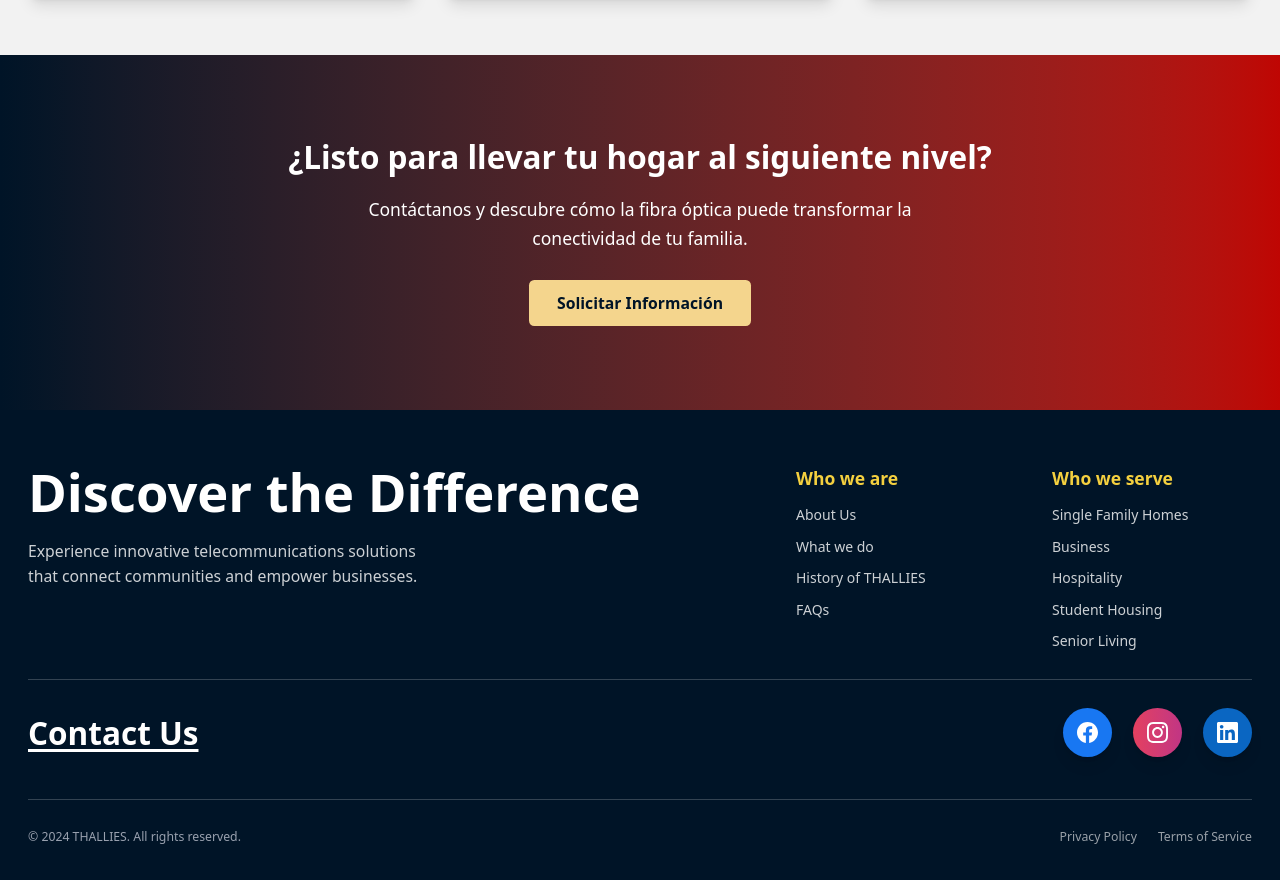
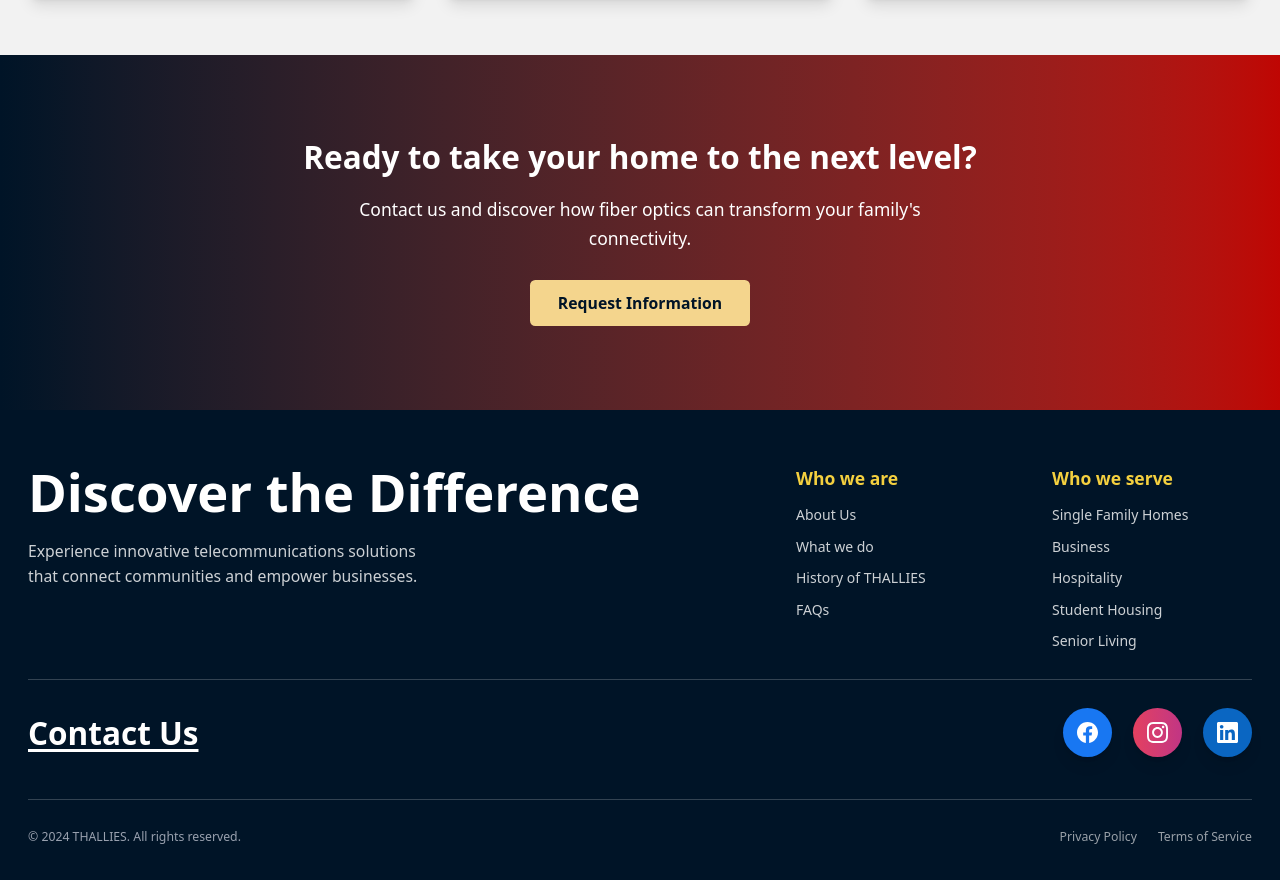
Before and after one commit to Pumkingpie/prototype-thallies, a Next.js app: page /residential in a window 1280 px wide. Shown: the part 5040-5920 px from the top of the page. Built offline with nearby package versions, Linux system fonts and the light colour scheme.

Commit message:
Traducción del CTA de residential al inglés

```diff
--- a/components/who-we-serve/residential/SingleFamilyCTA.tsx
+++ b/components/who-we-serve/residential/SingleFamilyCTA.tsx
@@ -5,13 +5,13 @@ export function SingleFamilyCTA() {
         <section className="relative bg-gradient-to-r from-[#001427] to-[#BF0603] text-white py-16 lg:py-24 overflow-hidden">
             <div className="container mx-auto px-4 text-center">
                 <h2 className="text-2xl md:text-3xl lg:text-4xl font-bold mb-6 break-words">
-                    ¿Listo para llevar tu hogar al siguiente nivel?
+                    Ready to take your home to the next level?
                 </h2>
                 <p className="text-lg md:text-xl mb-8 max-w-2xl mx-auto leading-relaxed">
-                    Contáctanos y descubre cómo la fibra óptica puede transformar la conectividad de tu familia.
+                    Contact us and discover how fiber optics can transform your family&apos;s connectivity.
                 </p>
                 <OptimizedLink href="/contact" variant="button" size="lg" className="bg-[#F4D58D] hover:bg-[#F4D58D]/90 text-[#001427] px-6 py-3 md:px-8 md:py-3 text-base md:text-lg font-semibold whitespace-nowrap">
-                    Solicitar Información
+                    Request Information
                 </OptimizedLink>
             </div>
         </section>
```
